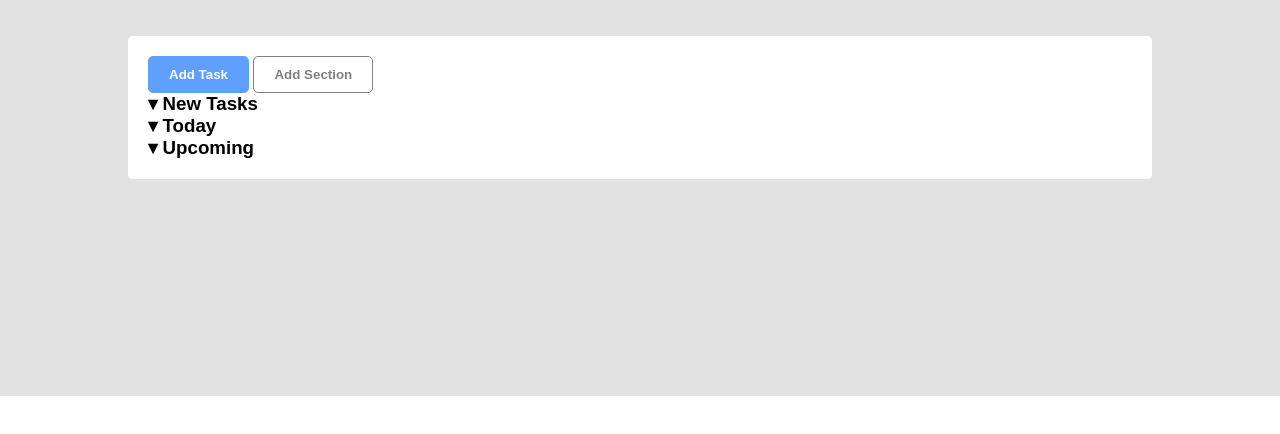
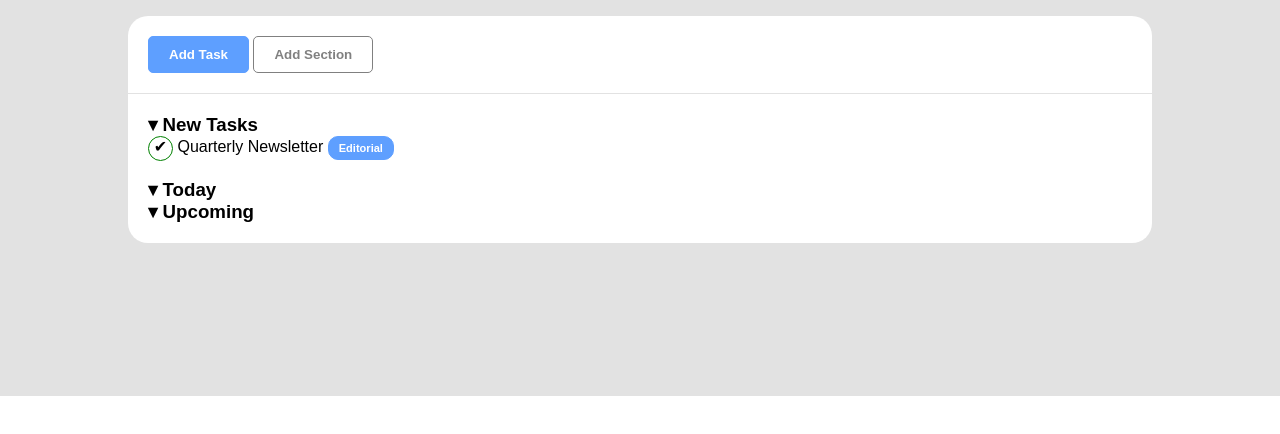
Before and after one commit to SerKasai/toboolist, a plain HTML site: page index.html in a window 1280 px wide. Shown: the part 74-508 px from the top of the page. Drawn offline with Linux system fonts and the light colour scheme.

Commit message:
add new task

```diff
--- a/css/style.css
+++ b/css/style.css
@@ -28,19 +28,27 @@ header {
 main {
     background: rgb(226, 226, 226);
     height: 400px;
-    padding-top: 20px;
+    padding: 20px 0;
 }
 
-.toboos {
+.mt1 {
+    margin-top: 1px;
 }
 
 .container {
     background: white;
-    border-radius: 5px;
     width: 1024px;
-    margin: 20px auto;
+    margin: 0 auto;
     padding: 20px;
-    border-bottom: 1px solid rgb(226, 226, 226);
+}
+
+.container-top {
+    border-radius: 20px 20px 0 0;
+    margin-bottom: 1px;
+}
+
+.container-bottom {
+    border-radius: 0 0 20px 20px;
 }
 
 .btn {
@@ -61,3 +69,25 @@ main {
     color: grey;
     border-color: grey;
 }
+
+.icon {
+    display: inline-block;
+    border: 1px solid green;
+    border-radius: 50%;
+    height: 25px;
+    width: 25px;
+    text-align: center;
+}
+
+.btn2 {
+    font-weight: bold;
+    border-radius: 10px;
+    padding: 5px 10px;
+    border: 1px solid;
+}
+
+.btn-edit {
+    background: rgb(94, 159, 255);
+    color: rgb(255, 255, 255);
+    border-color: rgb(94, 159, 255);
+}
--- a/index.html
+++ b/index.html
@@ -16,18 +16,29 @@
 
     <!-- Main -->
     <main>
-        <div class="container">
+        <div class="container container-top">
             <div class="actions">
                 <button class="btn btn-task">Add Task</button>
                 <button class="btn btn-section">Add Section</button>
             </div>
 
+            </div>
+        </div>
+
+        <div class="container container-bottom mt1">
             <div class="toboos">
                 <div>
                     <h3>&#9662; New Tasks</h3>
+                    <p>
+                        <span class="icon">&#10004;</span>
+                        <span>Quarterly Newsletter</span>
+                        <span><button class="btn2 btn-edit"><h5>Editorial</h5></button></span>
+                    </p>
                 </div>
+            <br>
                 <div>
                     <h3>&#9662; Today</h3>
+                    <p></p>
                 </div>
                 <div>
                     <h3>&#9662; Upcoming</h3>
```
